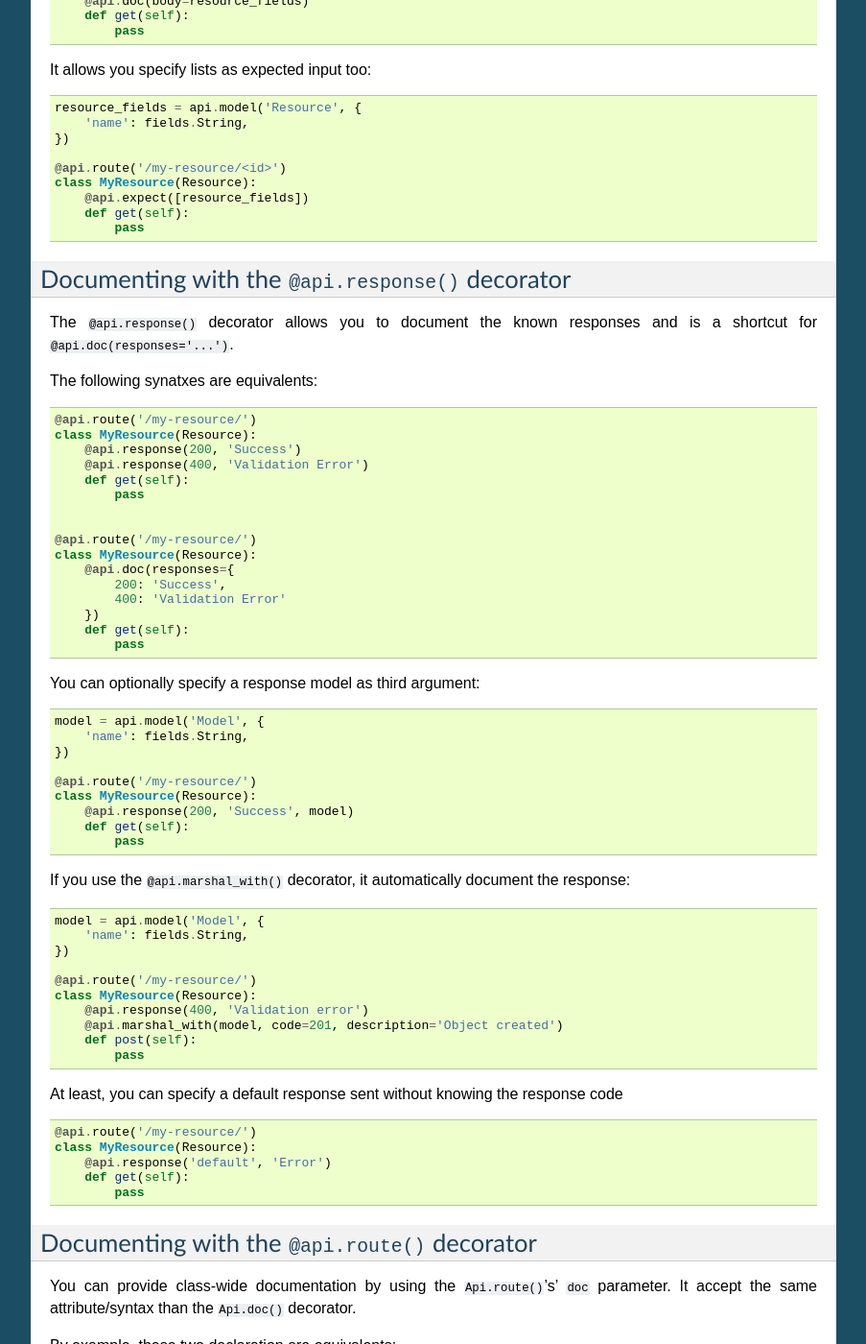
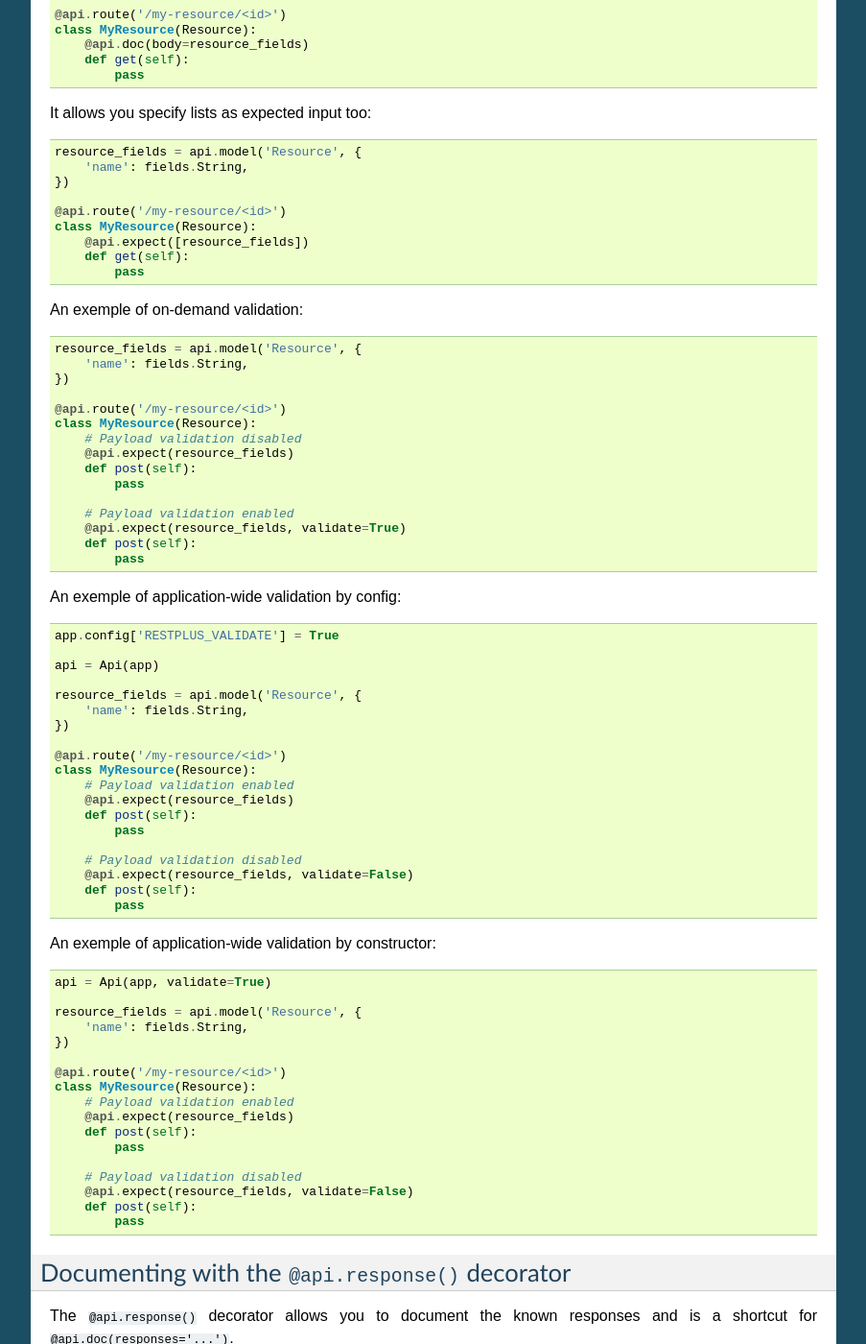
Before and after one commit to noirbizarre/flask-restplus, a Sphinx documentation site: the page built from doc/documenting.rst, in a window 1280 px wide and 1400 px high, scrolled down 3041 px. Shown: the whole window at 96% size, without its empty margins (198-1101 px from the left). Built offline with Sphinx 7.4.7, drawn with Linux system fonts in a browser that asks for light colours; some of the changed text lies outside the part shown.

Commit message:
Document payload valition

```diff
--- a/CHANGELOG.rst
+++ b/CHANGELOG.rst
@@ -4,6 +4,7 @@ Changelog
 Current
 -------
 
+- Added payload validation (initial implementation based on jsonschema)
 - Added the ``@api.deprecated`` to mark resources or methods as deprecated
 - Added Postman export
 - Fix compatibility with flask-restful 0.3.4
--- a/doc/documenting.rst
+++ b/doc/documenting.rst
@@ -178,8 +178,12 @@ Documenting with the ``@api.expect()`` decorator
 
 The ``@api.expect()`` decorator allows you to specify the expected input fields
 and is a shortcut for ``@api.doc(body=<fields>)``.
+It accepts an optionnal boolean parameter ``validate`` defining wether or not the payload should be validated.
+The validation behavior can be customized globally by either
+setting the ``RESTPLUS_VALIDATE`` configuration to True
+or passing ``validate=True`` to the API constructor.
 
-The following synatxes are equivalents:
+The following syntaxes are equivalents:
 
 .. code-block:: python
 
@@ -207,7 +211,6 @@ The following synatxes are equivalents:
 
 It allows you specify lists as expected input too:
 
-
 .. code-block:: python
 
     resource_fields = api.model('Resource', {
@@ -218,6 +221,75 @@ It allows you specify lists as expected input too:
     class MyResource(Resource):
         @api.expect([resource_fields])
         def get(self):
+            pass
+
+
+An exemple of on-demand validation:
+
+.. code-block:: python
+
+    resource_fields = api.model('Resource', {
+        'name': fields.String,
+    })
+
+    @api.route('/my-resource/<id>')
+    class MyResource(Resource):
+        # Payload validation disabled
+        @api.expect(resource_fields)
+        def post(self):
+            pass
+
+        # Payload validation enabled
+        @api.expect(resource_fields, validate=True)
+        def post(self):
+            pass
+
+
+An exemple of application-wide validation by config:
+
+.. code-block:: python
+
+    app.config['RESTPLUS_VALIDATE'] = True
+
+    api = Api(app)
+
+    resource_fields = api.model('Resource', {
+        'name': fields.String,
+    })
+
+    @api.route('/my-resource/<id>')
+    class MyResource(Resource):
+        # Payload validation enabled
+        @api.expect(resource_fields)
+        def post(self):
+            pass
+
+        # Payload validation disabled
+        @api.expect(resource_fields, validate=False)
+        def post(self):
+            pass
+
+
+An exemple of application-wide validation by constructor:
+
+.. code-block:: python
+
+    api = Api(app, validate=True)
+
+    resource_fields = api.model('Resource', {
+        'name': fields.String,
+    })
+
+    @api.route('/my-resource/<id>')
+    class MyResource(Resource):
+        # Payload validation enabled
+        @api.expect(resource_fields)
+        def post(self):
+            pass
+
+        # Payload validation disabled
+        @api.expect(resource_fields, validate=False)
+        def post(self):
             pass
 
 
@@ -455,6 +527,16 @@ Models can be specified with a RequestParser.
             return {}
 
 
+.. note:: The decoded payload will be available as a dctionnary in the payload attribute
+          in the request context
+
+          .. code-block:: python
+
+            @api.route('/my-resource/')
+            class MyResource(Resource):
+                def get(self):
+                    data = api.payload
+
 Cascading
 ---------
 
```
